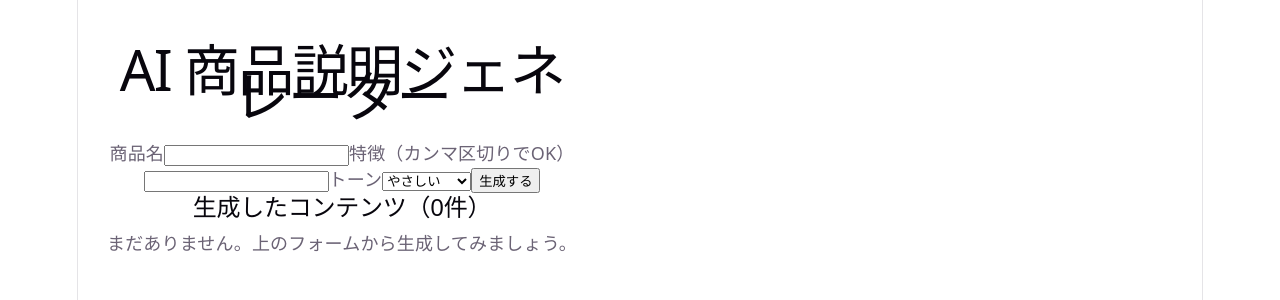
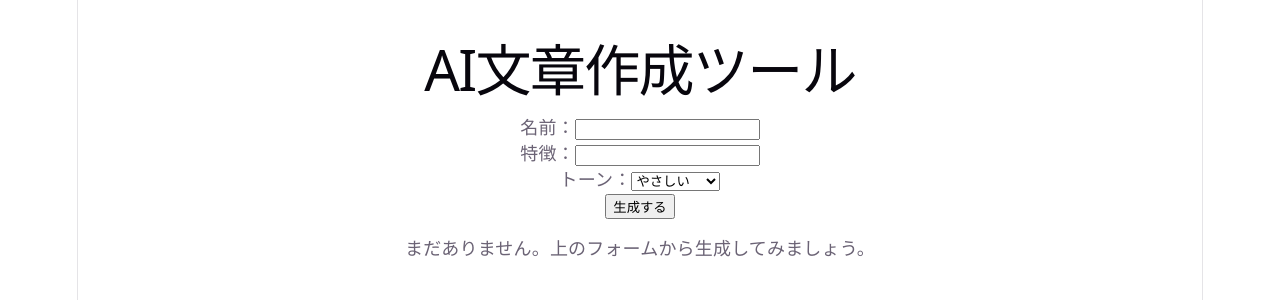
Before and after one commit to Wild-River/exp_gs_react_mid, a React (Vite) app: page / in a window 1280 px wide. Shown: the top 300 px of the page. Built offline with nearby package versions, Linux system fonts and the light colour scheme.

Commit message:
授業の復習

```diff
--- a/src/App.jsx
+++ b/src/App.jsx
@@ -2,56 +2,54 @@ import { useState } from 'react';
 import ContentCard from './components/ContentCard';
 
 function App() {
+  const TONE_OPTION = ['やさしい', 'ていねい', 'かっこいい'];
+
+  // 「商品名」「特徴」「トーン」を、それぞれ stateに
   const [name, setName] = useState('');
   const [feature, setFeature] = useState('');
-  const [tone, setTone] = useState('やさしい');
+  const [tone, setTone] = useState(TONE_OPTION);
   const [result, setResult] = useState('');
   const [loading, setLoading] = useState(false);
-  const [contents, setContents] = useState([]); // 生成物のリスト
+  const [contents, setContents] = useState([]);
 
   async function handleGenerate() {
     setLoading(true);
-    setResult('');
 
     // 入力から「お願い文」を組み立てる
-    const prompt = `あなたはECサイトのコピーライターです。
-    次の商品の説明文を、${tone}トーンで、100文字程度で書いてください。
-    商品名:${name}
-    特徴:${feature}`;
+    const prompt = `あなたはECサイトのコピーライターです。次の商品の説明文を、${tone}トーンで、100文字程度で書いてください。商品名:${name}
+特徴:${feature}`;
 
     const key = import.meta.env.VITE_GROQ_API_KEY;
     console.log('KEYある?', !!key, '／ gsk_で始まる?', key?.startsWith('gsk_'));
 
-    // await ここでバトンを受け取る
+    // fetch で送り、await で「返事が来るまで待つ」バトンを受け取る
     const res = await fetch('https://api.groq.com/openai/v1/chat/completions', {
       method: 'POST',
       headers: {
         'Content-Type': 'application/json',
         Authorization: `Bearer ${key}`, //ここで認証情報を確認 半角スペースを必ず入れる！
       },
-      //JavaScriptの形で受け取る
       body: JSON.stringify({
-        model: 'llama-3.3-70b-versatile',
-        messages: [{ role: 'user', content: prompt }],
+        model: 'llama-3.3-70b-versatile', //使うAIモデルの名前
+        messages: [
+          {
+            role: 'user', //「会話の中で誰の発言か」を表すフィールド
+            content: prompt, //「実際に送る文章（＝お願い）」
+          },
+        ],
       }),
-    });
+    }); //返事が来るまで待つ
 
-    const data = await res.json();
+    const data = await res.json(); //返事をJSONとして読む（APIの返事は大抵JSON）
     const text = data.choices[0].message.content;
 
-    // 新しい生成物を1件つくる
+    // setResult(data.choices[0].message.content);
     const newItem = {
-      id: Date.now(), // 重複しない id（ミリ秒の数）
-      name: name,
+      id: Date.now(), // 重複しないid（ミリ秒の数）
+      name,
       body: text,
       status: '下書き',
     };
-
-    console.log('status:', res.status, 'body:', data);
-
-    // 既存リストの先頭に追加（元の配列は壊さず、新しい配列を作る）
-    setContents([newItem, ...contents]);
-    setLoading(false);
 
     // エラーを表示させる
     if (!res.ok) {
@@ -59,37 +57,47 @@ function App() {
       setLoading(false);
       return;
     }
-    // 返事の取り出し・公式に書いてある
+
     setContents([newItem, ...contents]);
     setLoading(false);
   }
 
   return (
-    <div style={{ padding: 24, maxWidth: 480 }}>
-      <h1>AI 商品説明ジェネレーター</h1>
+    <div style={{ padding: 24 }}>
+      <h1>AI文章作成ツール</h1>
+      <p>
+        <label htmlFor='name'>
+          名前：
+          <input type='text' value={name} onChange={(e) => setName(e.target.value)} />
+        </label>
+      </p>
+      <p>
+        <label htmlFor='feature'>
+          特徴：
+          <input type='text' value={feature} onChange={(e) => setFeature(e.target.value)} />
+        </label>
+      </p>
+      <p>
+        <label htmlFor='tone'>
+          トーン：
+          <select name='tone' id='tone' onChange={(e) => setTone(e.target.value)}>
+            {tone.map((opt) => {
+              return (
+                <option key={opt} value={opt}>
+                  {opt}
+                </option>
+              );
+            })}
+          </select>
+        </label>
+      </p>
 
-      <label>商品名</label>
-      <input value={name} onChange={(e) => setName(e.target.value)} />
-
-      <label>特徴（カンマ区切りでOK）</label>
-      <input value={feature} onChange={(e) => setFeature(e.target.value)} />
-
-      <label>トーン</label>
-      <select value={tone} onChange={(e) => setTone(e.target.value)}>
-        <option value='やさしい'>やさしい</option>
-        <option value='かっこいい'>かっこいい</option>
-        <option value='ていねい'>ていねい</option>
-      </select>
-
-      {/* 本来ならinputに入力しないとボタンクリックできないようにエラーハンドリングする！API従量課金 */}
       <button onClick={handleGenerate} disabled={loading}>
+        {/* 本来ならinputに入力しないとボタンクリックできないようにエラーハンドリングする！API従量課金への対応 */}
         {loading ? '生成中…' : '生成する'}
       </button>
-
-      {/* <p style={{ whiteSpace: 'pre-wrap', marginTop: 16 }}>{result}</p> */}
-
-      <h2>生成したコンテンツ（{contents.length}件）</h2>
-      {contents.length === 0 ? <p>まだありません。上のフォームから生成してみましょう。</p> : contents.map((item) => <ContentCard key={item.id} name={item.name} body={item.body} status={item.status} />)}
+      <p style={{ whiteSpace: 'pre-wrap', marginTop: 16 }}>{result}</p>
+      {contents.length === 0 ? <p>まだありません。上のフォームから生成してみましょう。</p> : contents.map((item) => <ContentCard key={item.id} {...item} />)}
     </div>
   );
 }
```
